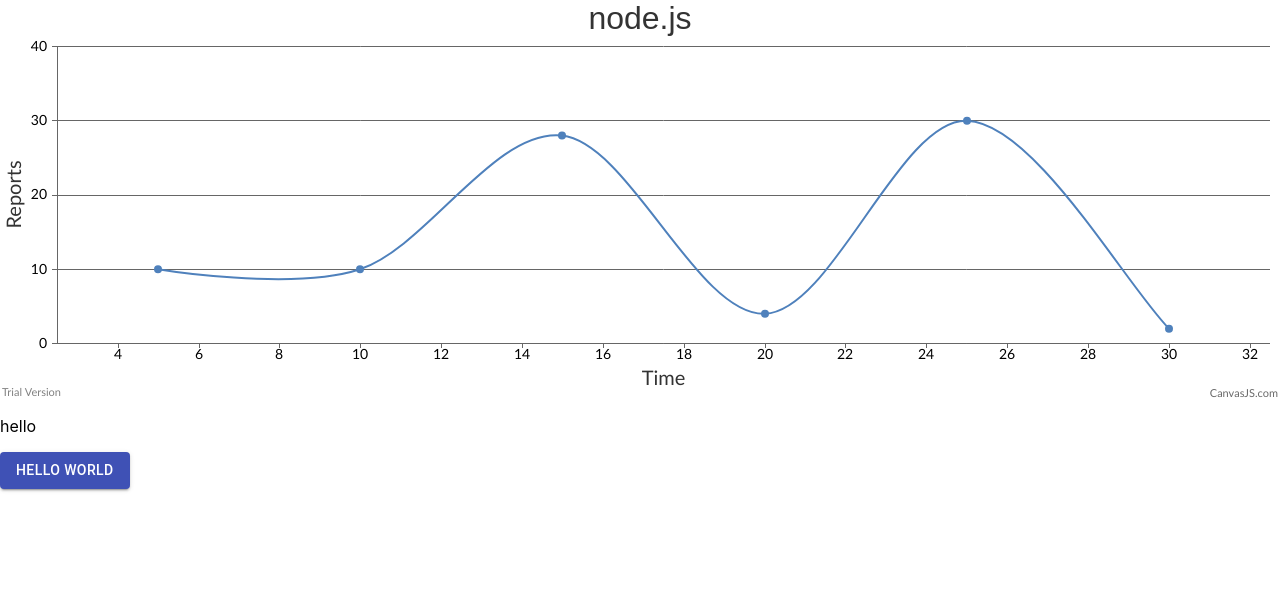
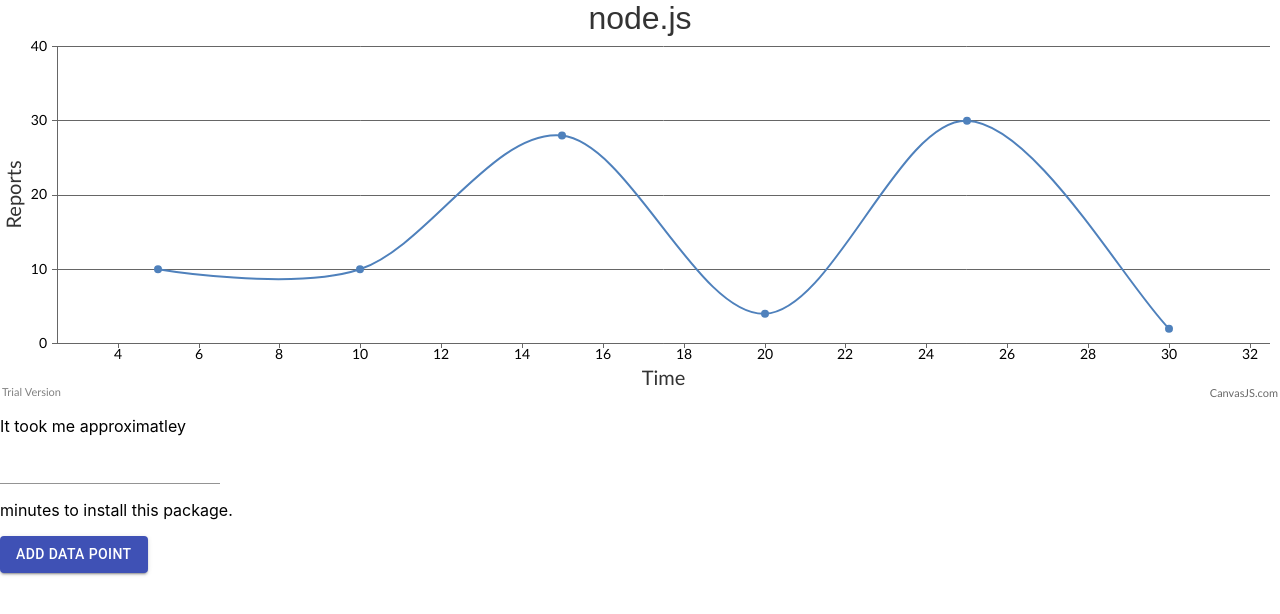
Before and after one commit to jennifer-s19/lmuhacks, a React (Create React App) app: page / in a window 1280 px wide. Shown: the top 614 px of the page. Built offline with nearby package versions, Linux system fonts and the light colour scheme.

Commit message:
Added number input field

```diff
--- a/src/App.js
+++ b/src/App.js
@@ -6,6 +6,9 @@ import './App.css';
 
 import ReactDOM from 'react-dom';
 import Button from '@material-ui/core/Button';
+import Input from '@material-ui/core/Input';
+import TextField from '@material-ui/core/TextField';
+
 
 import CanvasJSReact from './assets/canvasjs.react';
 //var React = require('react');
@@ -43,17 +46,25 @@ class App extends Component {
 					{ x: 30, y: 2 },
 				]
 			}]
-		}
+    }
+
+    const inputProps = {
+      step: 5,
+    };
+
 		return (
 		<div>
 			<CanvasJSChart options = {options}
 				/* onRef={ref => this.chart = ref} */
 			/>
 			{/*You can get reference to the chart instance as shown above using onRef. This allows you to access all chart properties and methods*/}
-      <p>hello</p>
-      <Button variant="contained" color="primary">
-      Hello World
-    </Button>
+      <p>It took me approximatley </p>
+      <TextField id="number" type="number" inputProps={inputProps} />
+      <p> minutes to install this package. </p>
+      <Button variant="contained" color="primary"> Add Data Point </Button>
+
+
+
     </div>
 		);
   }
```
